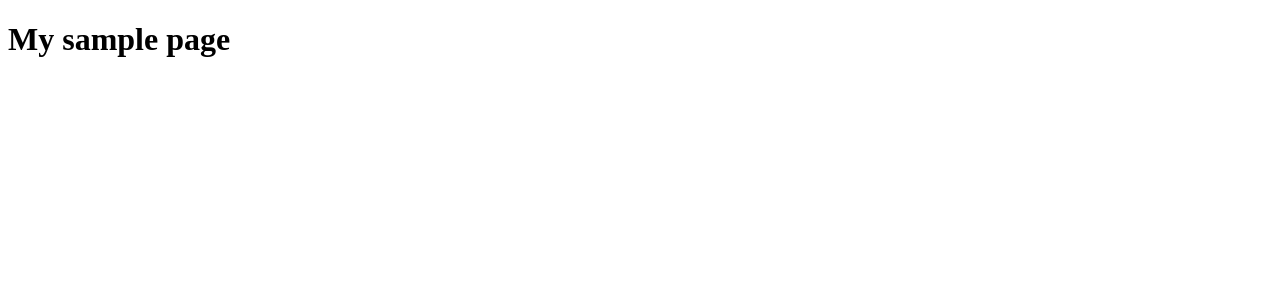
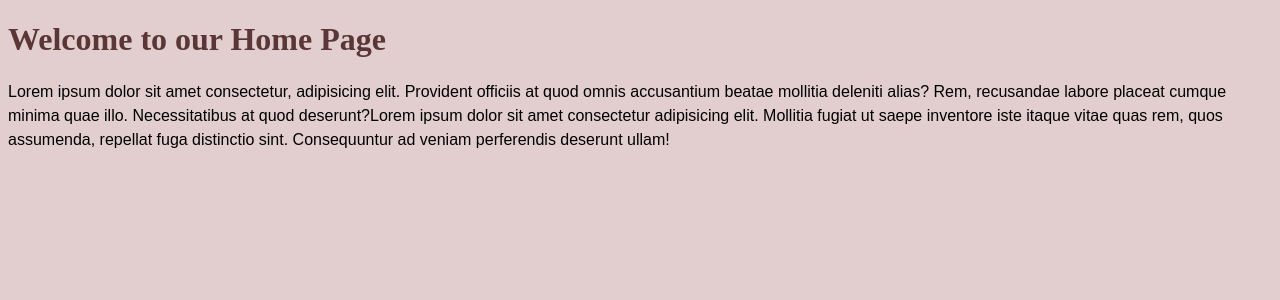
Before and after one commit to shabanajaleel/djangoproject, a Django app: page /sample/ in a window 1280 px wide. Shown: the top 300 px of the page. Run offline with Django 3.2, Linux system fonts and the light colour scheme.

Commit message:
sample page edited

```diff
--- a/sample_app/templates/sample.html
+++ b/sample_app/templates/sample.html
@@ -5,8 +5,19 @@
     <meta http-equiv="X-UA-Compatible" content="IE=edge">
     <meta name="viewport" content="width=device-width, initial-scale=1.0">
     <title>Document</title>
+    <style>
+        body{
+            background-color: rgb(226, 206, 206);
+        }
+        .para
+        {
+            font-family: Arial, Helvetica, sans-serif;
+            line-height: 1.5;
+        }
+    </style>
 </head>
 <body>
-    <h1>My sample page</h1>
+    <h1 style="color: rgb(90, 54, 54);">Welcome to our Home Page</h1>
+    <p class="para">Lorem ipsum dolor sit amet consectetur, adipisicing elit. Provident officiis at quod omnis accusantium beatae mollitia deleniti alias? Rem, recusandae labore placeat cumque minima quae illo. Necessitatibus at quod deserunt?Lorem ipsum dolor sit amet consectetur adipisicing elit. Mollitia fugiat ut saepe inventore iste itaque vitae quas rem, quos assumenda, repellat fuga distinctio sint. Consequuntur ad veniam perferendis deserunt ullam!</p>
 </body>
 </html>
```
